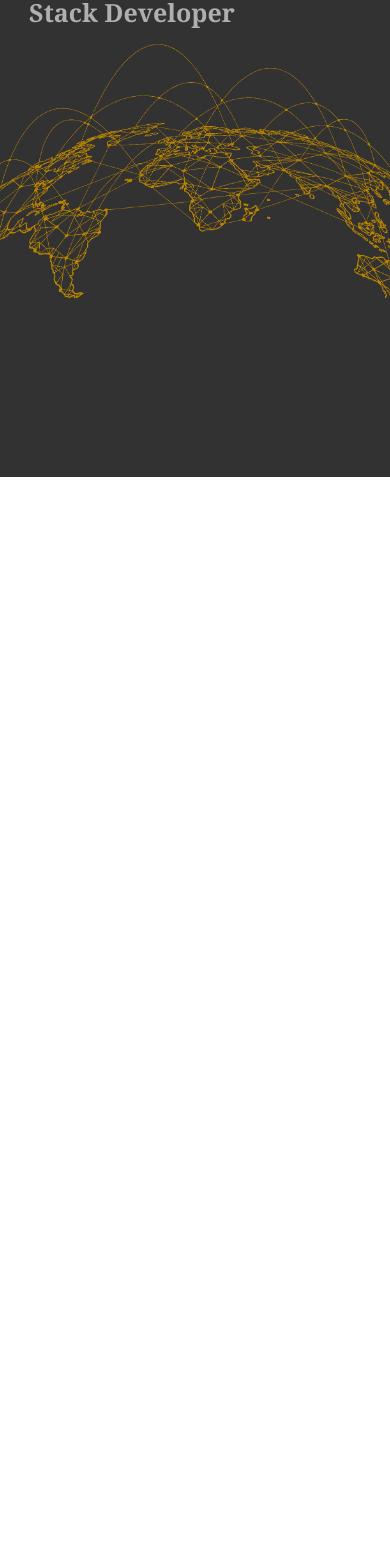
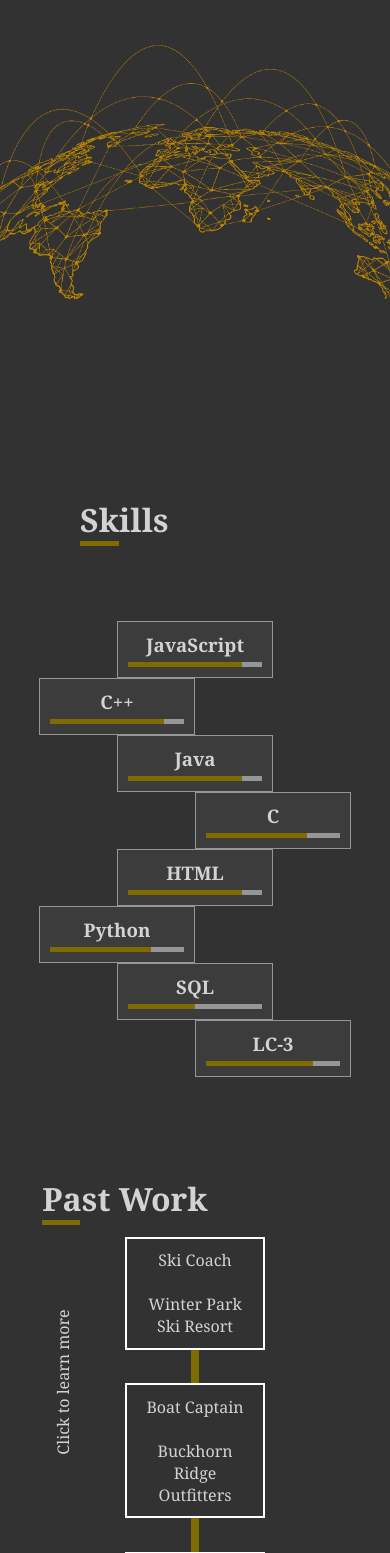
Before and after one commit to jstrande99/jstrande-react, a React (Create React App) app: page / in a window 390 px wide. Shown: the part 447-2000 px from the top of the page. Before the commit the page ends 924 px from the top, so only its background shows below. Built offline with nearby package versions, Linux system fonts and the light colour scheme; some icons are missing.

Commit message:
updated data and click actions

```diff
--- a/package.json
+++ b/package.json
@@ -13,6 +13,7 @@
     "react-router-dom": "^6.4.3",
     "react-router-hash-link": "^2.4.3",
     "react-scripts": "5.0.1",
+    "reactjs-popup": "^2.0.5",
     "web-vitals": "^2.1.4"
   },
   "scripts": {
--- a/src/App.css
+++ b/src/App.css
@@ -4,6 +4,8 @@
   padding: 0;
   font-family: 'Georgia', serif;
   /* overflow: hidden; */
+  background-color: rgb(50, 50, 50);
+  color: lightgrey;
 }
 
 .home,
@@ -18,10 +20,13 @@
 }
 
 .bodies{
-  background-color: rgb(50, 50, 50);
-  height: 100vh;
-  color: lightgray;
+  /* background-color: rgb(50, 50, 50); */
+  height: 93vh;
+  /* color: lightgray; */
   position: relative;
+}
+.smallBody{
+  height: 85vh;
 }
 
 .work {
@@ -39,3 +44,9 @@
   color: #fff;
   font-size: 100px;
 }
+
+@media screen and (max-width: 960px) {
+  /* .smallBody{
+    height: 75vh;
+  } */
+}
--- a/src/Pages/Home.css
+++ b/src/Pages/Home.css
@@ -1,6 +1,5 @@
-@media screen and (max-width: 960px) {
 .welcomeScreen {
-        padding: 1.5rem;
+    padding: 10%;
     display: flex;
     justify-content: center;
     flex-direction: column;
@@ -9,18 +8,22 @@
     height: 100%;
     top: 0rem;
 }
+.welcomeText{
+    background-color: rgb(50, 50, 50);
+    z-index: 10;
+}
 .homeImg{
     position: absolute;
     z-index: 0;
     object-fit: fill;
-        top: 22rem;
+    top: 15%;
     left: -2.5rem;
     width: 120%;
 }
 .timeOfDay{
     font-size: 25px;
     padding: 5px;
-        color: rgb(175, 175, 175);
+    /* color: rgb(175, 175, 175); */
     position: relative;
     top: -10rem;
 }
@@ -50,4 +53,77 @@
     padding: 5px;
     color: rgb(175, 175, 175);
 }
+/* WORK CSS */
+/* .workLinks{
+    height: 100%;
+    width: 100%;
+    display: flex;
+    flex-direction: column;
+    padding: 5%;
+    align-items: center;
 }
+.clickEm{
+    position:absolute;
+    transform: rotate(270deg);
+    left: 20%;
+    top: 30%;
+}
+.popup-overlay{
+    background: transparent;
+}
+.workTitle{
+    position:absolute;
+    z-index: 10;
+    padding: 10%;
+    background: transparent;
+}
+.timeline{
+    height: 70%;
+    width: 2%;
+    background-color: lightgray;
+    position: absolute;
+    z-index: 0;
+    top: 20%;
+}
+.innerWork{
+    border: 2px solid white;
+    background-color: rgb(50, 50, 50);
+    padding: 3%;
+    width: 40%;
+    font-size: 100%;
+    margin-bottom: 5%;
+    z-index: 10;
+}
+.popDiv{
+    text-align: center;
+    padding: 5%;
+}
+.popDescription{
+    padding: 5%;
+    font-size: 125%;
+} */
+
+@media screen and (max-width: 960px) {
+    .homeImg{
+        position: absolute;
+        z-index: 0;
+        object-fit: fill;
+        top: 45%;
+        left: -2.5rem;
+        width: 120%;
+    }
+    /* .workLinks{
+        padding-top: 25%;
+    }
+    .timeline{
+        margin-top: 35%;
+        top: 0%;
+    }
+    .innerWork{
+        margin: 10%;
+    }
+    .clickEm{
+        left: -5%;
+        top: 30%;
+    } */
+}
--- a/src/Pages/Home.js
+++ b/src/Pages/Home.js
@@ -1,7 +1,11 @@
 import React from 'react';
+// import { Link } from 'react-router-dom';
 import '../App.css';
 import './Home.css';
-import worlds from './world-connected.png';
+import worlds from './images/world-connected.png';
+// import Popup from 'reactjs-popup';
+import Work from './Work.js';
+import Languages from './Languages.js';
 function Home() {
     let timeOfday = GetTimeOfDay();
 
@@ -9,17 +13,19 @@ function Home() {
         <>
             <div className='bodies' id='Home'>
                 <div className='welcomeScreen'>
-                    <h2 className='timeOfDay'>Good {timeOfday},</h2>
-                    <h3 className='myName'>My name is</h3>
-                    <h2 className='Jordan'>Jordan Strande</h2>
-                    <h2 className='engineer'>Software Engineer / Full Stack Developer</h2>
-                    {/* <p className='whoIam'>With a passion for designing, implementing and deploying advanced algorithmic applications.</p> */}
+                    <h2 className='timeOfDay welcomeText'>Good {timeOfday},</h2>
+                    <h3 className='myName welcomeText'>My name is</h3>
+                    <h2 className='Jordan welcomeText'>Jordan Strande</h2>
+                    <h2 className='engineer welcomeText'>Software Engineer / Full Stack Developer</h2>
                     <img src={worlds} alt='worlds' className='homeImg'/>
                 </div>
             </div>
-            {/* <div id='Work' className='bodies'>
-
-            </div> */}
+            <div id='Languages' className='smallBody'>
+                <Languages />
+            </div>
+            <div id='Work' className='bodies'>
+                <Work />
+            </div>
         </>
     )
 }
--- /dev/null
+++ b/src/Pages/Languages.css
@@ -0,0 +1,68 @@
+.LanguagesTitle{
+    width: 100%;
+    padding: 5%;
+}
+.underline{
+    width: 10%;
+    height: 5px;
+    background-color: rgb(127, 108, 0);
+    position: absolute;
+}
+.SkillBody{
+    display: flex;
+    flex-direction: column;
+    align-items: center;
+}
+.skill{
+    text-align: center;
+    width: 20%;
+    padding: 10px;
+    border: 1px solid rgb(150, 150, 150);
+    background-color: rgb(60, 60, 60);
+}
+h3{
+    background-color: transparent;
+}
+.completion{
+    margin-top: 5px;
+    position: relative;
+    width: 100%;
+    height: 5px;
+    background-color: rgb(150, 150, 150);
+}
+.overline{
+    position: relative;
+    height: 5px;
+    background-color: rgb(127, 108, 0);
+}
+.js{
+    width: 85%;
+}
+.cc{
+    width: 75%;
+}
+.py{
+    width: 75%;
+}
+.sq{
+    width: 50%;
+}
+.lc{
+    width: 80%;
+}
+@media screen and (max-width: 960px) {
+    .LanguagesTitle{
+        padding: 5rem;
+    }
+    .lefts{
+        position: relative;
+        left: -20%;
+    }
+    .rights{
+        position: relative;
+        left: 20%;
+    }
+    .skill{
+        width: 40%;
+    }
+}
--- /dev/null
+++ b/src/Pages/Languages.js
@@ -0,0 +1,46 @@
+import './Languages.css';
+
+export default function Languages(){
+    return(
+        <>
+            <div className="LanguagesTitle">
+                <h1>Skills</h1>
+                <div className='underline'></div>
+            </div>
+            <div className='SkillBody'>
+                <div className='Javascript skill'>
+                    <h3>JavaScript</h3>
+                    <div className='completion'><div className='js overline'></div></div>
+                </div>
+                <div className='Cplus skill lefts'>
+                    <h3>C++</h3>
+                    <div className='completion'><div className='js overline'></div></div>
+                </div>
+                <div className='Java skill'>
+                    <h3>Java</h3>
+                    <div className='completion'><div className='js overline'></div></div>
+                </div>
+                <div className='C skill rights'>
+                    <h3>C</h3>
+                    <div className='completion'><div className='cc overline'></div></div>
+                </div>
+                <div className='Htmls skill'>
+                    <h3>HTML</h3>
+                    <div className='completion'><div className='js overline'></div></div>
+                </div>
+                <div className='Python skill lefts'>
+                    <h3>Python</h3>
+                    <div className='completion'><div className='py overline'></div></div>
+                </div>
+                <div className='SQL skill'>
+                    <h3>SQL</h3>
+                    <div className='completion'><div className='sq overline'></div></div>
+                </div>
+                <div className='LC skill rights'>
+                    <h3>LC-3</h3>
+                    <div className='completion'><div className='lc overline'></div></div>
+                </div>
+            </div>
+        </>
+    )
+}
--- /dev/null
+++ b/src/Pages/Work.css
@@ -0,0 +1,75 @@
+/* WORK CSS */
+.workLinks{
+    /* height: 100%; */
+    width: 100%;
+    display: flex;
+    flex-direction: column;
+    padding: 5%;
+    align-items: center;
+}
+.underline1{
+    position: absolute;
+    width: 25%;
+    height: 5px;
+    background-color: rgb(127, 108, 0);
+}
+.clickEm{
+    position:absolute;
+    transform: rotate(270deg);
+    left: 20%;
+    top: 30%;
+}
+.popup-overlay{
+    background: transparent;
+}
+.workTitle{
+    position:absolute;
+    z-index: 10;
+    padding: 5vh;
+    background: transparent;
+}
+.timeline{
+    height: 50vh;
+    width: 2%;
+    background-color: rgb(127, 108, 0);
+    position: absolute;
+    z-index: 0;
+    top: 20%;
+}
+.innerWork{
+    border: 2px solid white;
+    background-color: rgb(50, 50, 50);
+    padding: 3%;
+    width: 40%;
+    font-size: 100%;
+    margin-bottom: 2vh;
+    z-index: 10;
+}
+.popDiv{
+    text-align: center;
+    padding: 5%;
+}
+.popDescription{
+    padding: 5%;
+    font-size: 125%;
+}
+
+@media screen and (max-width: 960px) {
+    .underline1{
+        width: 15%;
+    }
+    .workLinks{
+        padding-top: 10vh;
+    }
+    .timeline{
+        margin-top: 20vh;
+        top: 0%;
+    }
+    .innerWork{
+        margin: 2vh;
+    }
+    .clickEm{
+        left: -2.5%;
+        top: 30%;
+    }
+}
--- /dev/null
+++ b/src/Pages/Work.js
@@ -0,0 +1,50 @@
+import React from 'react';
+import Popup from 'reactjs-popup';
+import './Work.css';
+export default function Work(){
+
+    return (
+    <>
+        <div className='workTitle'>
+            <h1 className='pastTitle'>Past Work</h1>
+            <div className='underline1'></div>
+        </div>
+        <div className='workLinks'>
+            <p className='clickEm'>Click to learn more</p>
+            <Popup contentStyle={{background: "rgb(50, 50, 50)", border: "2px solid white", height:"50%",width: "100%"}} trigger={<button className='innerWork'>Ski Coach<br/><br/>Winter Park Ski Resort</button>}>
+            <div className='popDiv'>
+                <h2 className='wp'>Freestyle Ski Coach</h2>
+                <p className='popDescription'>
+                    Coaching is a chance for Jordan to give back to the community that he was raised in. Coaching teenagers to improve techniques and sharpen their skills, all while influencing moral development. Assist with seasonal decision making that may occur. While upholding the resorts main values; Integrity, Excellence and Team.
+                </p>
+            </div>
+            </Popup>
+            <Popup contentStyle={{background: "rgb(50, 50, 50)", border: "2px solid white", height:"50%",width: "100%"}} trigger={<button className='innerWork'>Boat Captain<br/><br/>Buckhorn Ridge Outfitters</button>}>
+            <div className='popDiv'>
+                <h2 className='wp'>Charter Boat Captain</h2>
+                <p className='popDescription'>
+                    Provided a fun and safe boating experience for clients from around the globe. As a captain, the correct decisions must be made quickly to assure the safety of the clients. Multitasking is a skill that becomes enhanced from dealing with clients and operating a vessel. Jordan worked his way from captioning to managing and coordinating other captains in his final year of working with Buckhorn Ridge Outfitters.
+                </p>
+            </div>
+            </Popup>
+            <Popup contentStyle={{background: "rgb(50, 50, 50)", border: "2px solid white", height:"50%",width: "100%"}} trigger={<button className='innerWork'>Track Marshall<br/><br/>Urban Air</button>}>
+                <div className='popDiv'>
+                    <h2 className='urban'>Track Marshall / Shift Lead</h2>
+                    <p className='popDescription'>
+                        Assisted in the construction and grand opening activities of the Fort Collins location. Effectively managed and communicated with go-kart employees and guests. Maintained and serviced go-karts to ensure vehicles are up to quality standards. Providing a safe and fun environment for all guests.
+                    </p>
+                </div>
+            </Popup>
+            <Popup contentStyle={{background: "rgb(50, 50, 50)", border: "2px solid white", height:"50%",width: "100%"}} trigger={<button className='innerWork'>Pool Manager<br/><br/>Hiwan Country Club</button>}>
+                <div className='popDiv'>
+                    <h2 className='urban'>Pool Manager</h2>
+                    <p className='popDescription'>
+                        Oversaw and coordinated over 20 staff members to ensure that the facility is being ran efficiently. Working with the General Manager, and the owners to make decisions that benefit the club the best. From budgeting to organizing events for members to enjoy. Attended high level meetings among all of the managers and the owners. Preformed semi-annual trainings to ensure that the staff is up to date on all first aid techniques.
+                    </p>
+                </div>
+            </Popup>
+            <div className='timeline'></div>
+            </div>
+    </>
+    )
+}
```
Also changed, not shown: src/Pages/RelatedSkills.js (added, +11 -0 lines), src/Pages/images/world-connected.png (renamed from src/Pages/world-connected.png), 1 other file (tests, documents, lock files or other folders). Lines whose indentation alone changed are shown as unchanged.
